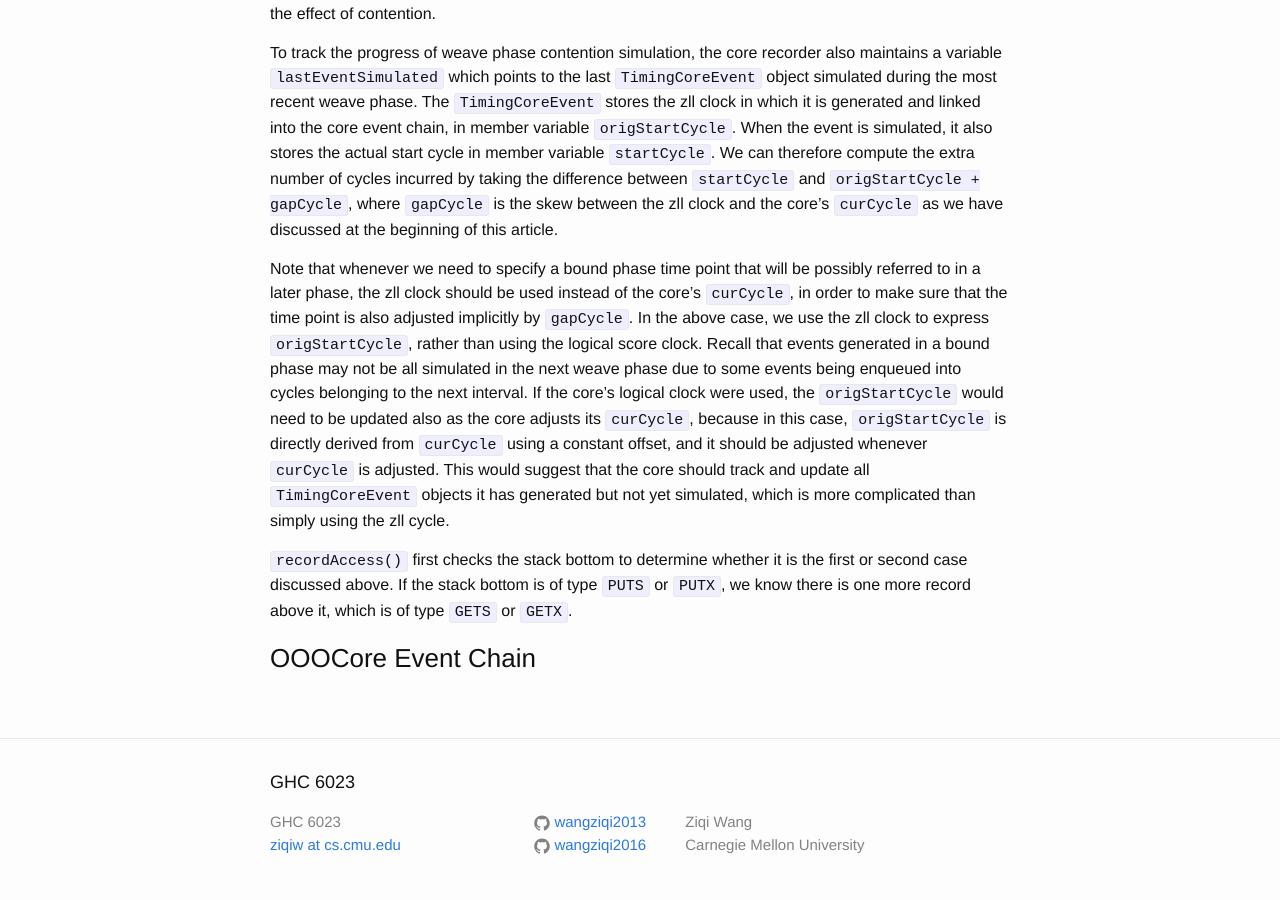
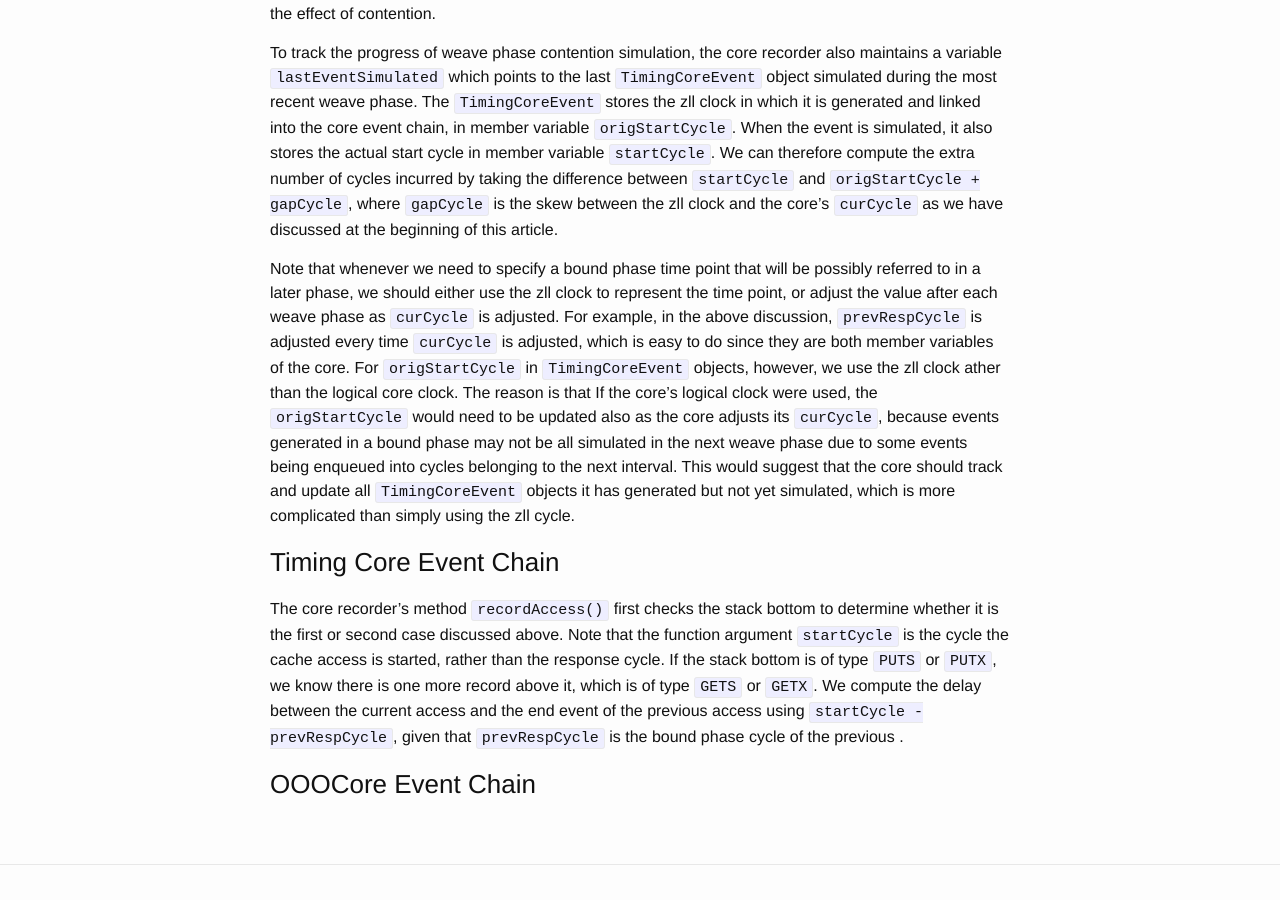
Before and after one commit to wangziqi2013/wangziqi2013.github.io, a Jekyll site: the page built from _posts/2019-01-22-understand-zsim-contention-sim.markdown, in a window 1280 px wide and 900 px high, scrolled down 16670 px. Built offline with Jekyll 4.4.1, drawn with Linux system fonts in a browser that asks for light colours.

Commit message:
Small change

```diff
--- a/_posts/2019-01-22-understand-zsim-contention-sim.markdown
+++ b/_posts/2019-01-22-understand-zsim-contention-sim.markdown
@@ -611,18 +611,22 @@ compute the extra number of cycles incurred by taking the difference between `st
 where `gapCycle` is the skew between the zll clock and the core's `curCycle` as we have discussed at the beginning of
 this article.
 
-Note that whenever we need to specify a bound phase time point that will be possibly referred to in a later phase, the
-zll clock should be used instead of the core's `curCycle`, in order to make sure that the time point is also adjusted
-implicitly by `gapCycle`. In the above case, we use the zll clock to express `origStartCycle`, rather than using the
-logical score clock. Recall that events generated in a bound phase may not be all simulated in the next weave phase due
-to some events being enqueued into cycles belonging to the next interval. If the core's logical clock were used, the
-`origStartCycle` would need to be updated also as the core adjusts its `curCycle`, because in this case, `origStartCycle`
-is directly derived from `curCycle` using a constant offset, and it should be adjusted whenever `curCycle` is adjusted.
+Note that whenever we need to specify a bound phase time point that will be possibly referred to in a later phase, we should
+either use the zll clock to represent the time point, or adjust the value after each weave phase as `curCycle` is adjusted.
+For example, in the above discussion, `prevRespCycle` is adjusted every time `curCycle` is adjusted, which is easy to
+do since they are both member variables of the core. For `origStartCycle` in `TimingCoreEvent` objects, however, we use
+the zll clock ather than the logical core clock. The reason is that If the core's logical clock were used, the `origStartCycle`
+would need to be updated also as the core adjusts its `curCycle`, because events generated in a bound phase may not be
+all simulated in the next weave phase due to some events being enqueued into cycles belonging to the next interval.
 This would suggest that the core should track and update all `TimingCoreEvent` objects it has generated but not yet simulated,
 which is more complicated than simply using the zll cycle.
 
-`recordAccess()` first checks the stack bottom to determine whether it is the first or second case discussed above.
-If the stack bottom is of type `PUTS` or `PUTX`, we know there is one more record above it, which is of type `GETS`
-or `GETX`.
+### Timing Core Event Chain
+
+The core recorder's method `recordAccess()` first checks the stack bottom to determine whether it is the first or second
+case discussed above. Note that the function argument `startCycle` is the cycle the cache access is started, rather than
+the response cycle. If the stack bottom is of type `PUTS` or `PUTX`, we know there is one more record above it, which is
+of type `GETS` or `GETX`. We compute the delay between the current access and the end event of the previous access
+using `startCycle - prevRespCycle`, given that `prevRespCycle` is the bound phase cycle of the previous .
 
 ### OOOCore Event Chain
```
